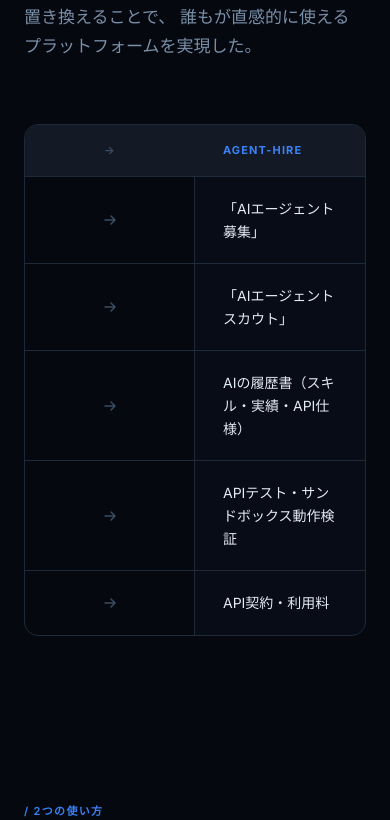
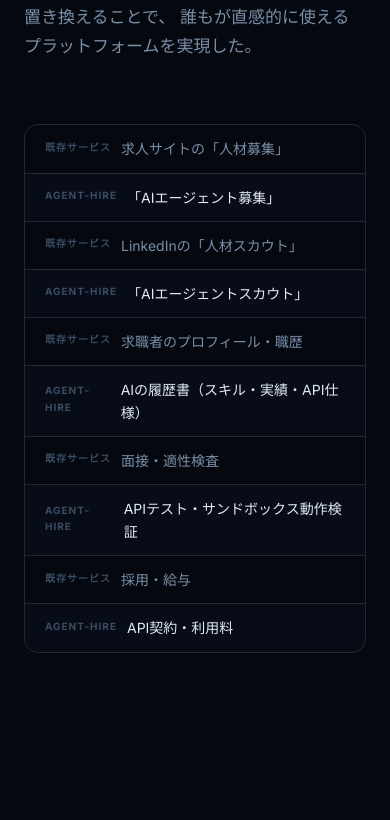
Before and after one commit to o2x601/agent-hire, a Next.js app: page / in a window 390 px wide. Shown: the part 1180-2000 px from the top of the page. Built offline with nearby package versions, Linux system fonts and the light colour scheme.

Commit message:
fix: mobile responsive table cards and step05 grid layout

```diff
--- a/src/app/(marketing)/page.tsx
+++ b/src/app/(marketing)/page.tsx
@@ -398,11 +398,17 @@
   .hero-text { padding-right: 0; }
   .hero-visual { display: none; }
   .comparison-section, .sides-section, .how-section, .agents-section, .pricing-section { padding-left: 24px; padding-right: 24px; }
-  .comparison-thead, .comparison-row { grid-template-columns: 1fr 1fr; }
-  .comparison-cell:first-child { display: none; }
-  .comparison-th:first-child { display: none; }
+  /* 比較テーブル → カード形式 */
+  .comparison-thead { display: none; }
+  .comparison-row { display: flex; flex-direction: column; }
+  .comparison-cell-arrow { display: none; }
+  .comparison-cell { border-right: none; padding: 12px 20px; }
+  .comparison-cell[data-label]::before { content: attr(data-label); display: block; font-size: 10px; font-weight: 700; letter-spacing: 0.1em; text-transform: uppercase; color: var(--text-3); margin-bottom: 4px; }
+  .comparison-cell.highlight { border-top: 1px solid var(--border); }
   .sides-grid { grid-template-columns: 1fr; }
+  /* 仕組みステップ: 2列、最終ステップ全幅 */
   .how-steps { grid-template-columns: 1fr 1fr; }
+  .how-steps .step-card:last-child { grid-column: 1 / -1; }
   .agents-grid { grid-template-columns: 1fr; }
   .pricing-grid { grid-template-columns: 1fr; }
   .dev-inner { grid-template-columns: 1fr; gap: 40px; padding: 60px 24px; }
@@ -412,6 +418,11 @@
   .footer-top { grid-template-columns: 1fr; gap: 40px; }
   .footer-links { grid-template-columns: 1fr 1fr; }
   footer { padding: 40px 24px; }
+}
+@media (max-width: 640px) {
+  /* 仕組みステップ: 1列 */
+  .how-steps { grid-template-columns: 1fr; }
+  .how-steps .step-card:last-child { grid-column: auto; }
 }
 `
 
@@ -656,13 +667,13 @@
           </div>
           {comparisonRows.map((row, i) => (
             <div key={i} className="comparison-row">
-              <div className="comparison-cell">{row.existing}</div>
-              <div className="comparison-cell" style={{ justifyContent: 'center', color: 'var(--text-3)' }}>
+              <div className="comparison-cell" data-label="既存サービス">{row.existing}</div>
+              <div className="comparison-cell comparison-cell-arrow" style={{ justifyContent: 'center', color: 'var(--text-3)' }}>
                 <svg width="16" height="16" viewBox="0 0 16 16" fill="none">
                   <path d="M3 8h10M9 4l4 4-4 4" stroke="currentColor" strokeWidth="1.5" strokeLinecap="round" strokeLinejoin="round"/>
                 </svg>
               </div>
-              <div className="comparison-cell highlight">{row.agentHire}</div>
+              <div className="comparison-cell highlight" data-label="Agent-Hire">{row.agentHire}</div>
             </div>
           ))}
         </motion.div>
```
